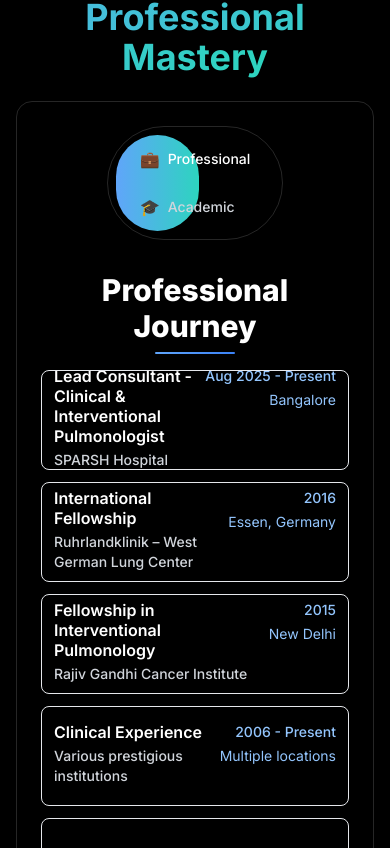
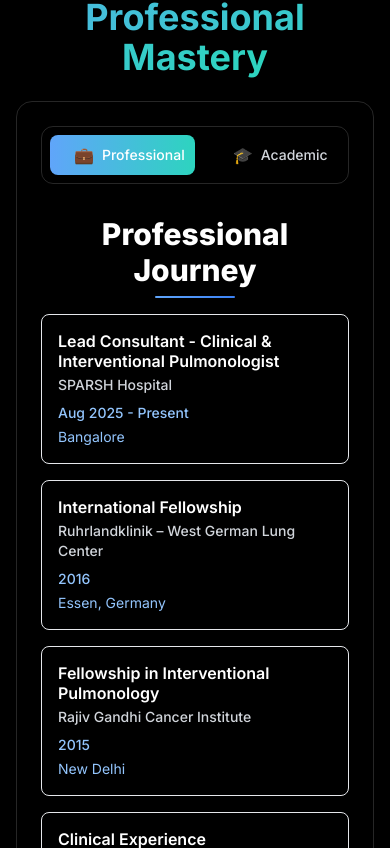
Before and after one commit to doc-techy/Dr-Kedar, a Next.js app: page / in a window 390 px wide. Shown: the part 1496-2344 px from the top of the page. Built offline with nearby package versions, Linux system fonts and the light colour scheme.

Commit message:
added data

```diff
--- a/src/components/AboutSection.tsx
+++ b/src/components/AboutSection.tsx
@@ -156,7 +156,7 @@
   return (
     <section id="about" className="py-6 lg:py-8 relative overflow-hidden min-h-[calc(100vh-148px)]">
 
-      <div className="relative max-w-7xl mx-auto px-4 sm:px-6 lg:px-8">
+        <div className="relative max-w-8xl mx-auto px-4 sm:px-6 lg:px-8">
         <div className="text-center mb-6">
           {/* <div className="inline-flex items-center gap-2 bg-gradient-to-r from-blue-600 to-teal-600 text-white px-4 py-2 rounded-full text-sm font-medium mb-4 shadow-lg">
             <div className="w-2 h-2 bg-white rounded-full animate-pulse"></div>
@@ -178,17 +178,17 @@
 
             {/* Mobile Toggle Button - Only visible on mobile */}
             <div className="lg:hidden mb-8">
-              <div className={`${isDarkMode ? 'bg-white/8 backdrop-blur-3xl border border-white/15' : 'bg-white border border-gray-200'} rounded-full p-2 shadow-lg relative w-fit mx-auto`}>
+              <div className={`${isDarkMode ? 'bg-white/8 backdrop-blur-3xl border border-white/15' : 'bg-white border border-gray-200'} rounded-xl p-2 shadow-lg relative w-full max-w-lg mx-auto flex`}>
                 <div
-                  className={`absolute top-2 bottom-2 bg-gradient-to-r from-blue-400 to-teal-400 rounded-full transition-all duration-300 ease-in-out ${
+                  className={`absolute top-2 bottom-2 bg-gradient-to-r from-blue-400 to-teal-400 rounded-lg transition-all duration-300 ease-in-out ${
                     activeTab === 'professional'
-                      ? 'left-2 w-[calc(50%-0.25rem)]'
-                      : 'left-[calc(50%-0.25rem)] w-[calc(50%-0.25rem)]'
+                      ? 'left-2 w-[calc(50%-0.5rem)]'
+                      : 'left-[calc(50%-0.5rem)] w-[calc(50%-0.5rem)]'
                   }`}
                 ></div>
                 <button
                   onClick={() => setActiveTab('professional')}
-                  className={`px-6 py-3 rounded-full font-medium text-sm transition-all duration-300 flex items-center gap-2 cursor-pointer relative z-10 ${
+                  className={`px-6 py-2 rounded-lg font-medium text-sm transition-all duration-300 flex items-center gap-2 cursor-pointer relative z-10 ${
                     activeTab === 'professional'
                       ? 'text-white'
                       : `${isDarkMode ? 'text-gray-300 hover:text-white' : 'text-gray-600 hover:text-gray-900'}`
@@ -199,7 +199,7 @@
                 </button>
                 <button
                   onClick={() => setActiveTab('academic')}
-                  className={`px-6 py-3 rounded-full font-medium text-sm transition-all duration-300 flex items-center gap-2 cursor-pointer relative z-10 ${
+                  className={`px-6 py-2 rounded-lg font-medium text-sm transition-all duration-300 flex items-center gap-2 cursor-pointer relative z-10 ${
                     activeTab === 'academic'
                       ? 'text-white'
                       : `${isDarkMode ? 'text-gray-300 hover:text-white' : 'text-gray-600 hover:text-gray-900'}`
@@ -211,9 +211,9 @@
               </div>
             </div>
 
-            <div className="grid lg:grid-cols-2 gap-6">
+            <div className="grid grid-cols-1 lg:grid-cols-2 gap-8 lg:gap-12">
               {/* Professional Background */}
-              <div className={`space-y-3 ${activeTab === 'professional' ? 'block' : 'hidden'} lg:block`}>
+              <div className={`space-y-4 ${activeTab === 'professional' ? 'block' : 'hidden'} lg:block`}>
                 <div className="text-center mb-4">
                       <h4 className={`text-3xl font-black ${isDarkMode ? 'text-white' : 'text-gray-900'} mb-2 flex items-center justify-center`}>
                         {/* <div className="w-3 h-3 bg-gradient-to-r from-blue-500 to-blue-600 rounded-full mr-3 shadow-sm"></div> */}
@@ -226,10 +226,10 @@
                   const colorClasses = getColorClasses(item.color);
                   const lightModeClasses = `${colorClasses.bg} ${colorClasses.border} backdrop-blur-sm shadow-md`;
                   return (
-                    <div key={item.id} className={`${isDarkMode ? 'bg-white/6 backdrop-blur-2xl border border-white/12' : lightModeClasses} p-3 rounded-lg shadow-lg relative overflow-hidden group hover:shadow-2xl hover:-translate-y-2 hover:scale-[1.02] transition-all duration-500 ease-out h-[100px] flex items-center cursor-pointer isolate hover:z-10`}>
-                      <div className="flex items-start space-x-3 w-full">
+                    <div key={item.id} className={`${isDarkMode ? 'bg-white/6 backdrop-blur-2xl border border-white/12' : lightModeClasses} p-4 rounded-lg shadow-lg relative overflow-hidden group hover:shadow-2xl hover:-translate-y-2 hover:scale-[1.02] transition-all duration-500 ease-out h-auto lg:h-[110px] lg:flex lg:items-center cursor-pointer isolate hover:z-10`}>
+                      <div className="flex flex-col lg:flex-row lg:items-start space-y-2 lg:space-y-0 lg:space-x-4 w-full">
                         <div className="flex-1 min-w-0">
-                          <div className="flex justify-between items-start mb-1">
+                          <div className="flex flex-col lg:flex-row lg:justify-between lg:items-start">
                             <div className="flex-1">
                               {item.role ? (
                                 <>
@@ -240,7 +240,7 @@
                                 <div className="h-8"></div>
                               )}
                             </div>
-                            <div className="text-right flex-shrink-0 ml-2">
+                            <div className="lg:text-right flex-shrink-0 lg:ml-2 mt-2 lg:mt-0">
                               {item.timePeriod ? (
                                 <>
                                   <span className={`${isDarkMode ? 'text-blue-300' : 'text-blue-600'} text-sm font-medium block`}>
@@ -261,7 +261,7 @@
               </div>
 
               {/* Educational Background */}
-              <div className={`space-y-3 ${activeTab === 'academic' ? 'block' : 'hidden'} lg:block`}>
+              <div className={`space-y-4 ${activeTab === 'academic' ? 'block' : 'hidden'} lg:block`}>
                 <div className="text-center mb-4">
                       <h4 className={`text-3xl font-black ${isDarkMode ? 'text-white' : 'text-gray-900'} mb-2 flex items-center justify-center`}>
                         {/* <div className="w-3 h-3 bg-gradient-to-r from-teal-500 to-teal-600 rounded-full mr-3 shadow-sm"></div> */}
@@ -274,10 +274,10 @@
                   const colorClasses = getColorClasses(item.color);
                   const lightModeClasses = `${colorClasses.bg} ${colorClasses.border} backdrop-blur-sm shadow-md`;
                   return (
-                    <div key={item.id} className={`${isDarkMode ? 'bg-white/6 backdrop-blur-2xl border border-white/12' : lightModeClasses} p-3 rounded-lg shadow-lg relative overflow-hidden group hover:shadow-2xl hover:-translate-y-2 hover:scale-[1.02] transition-all duration-500 ease-out h-[100px] flex items-center cursor-pointer isolate hover:z-10`}>
-                      <div className="flex items-start space-x-3 w-full">
+                    <div key={item.id} className={`${isDarkMode ? 'bg-white/6 backdrop-blur-2xl border border-white/12' : lightModeClasses} p-4 rounded-lg shadow-lg relative overflow-hidden group hover:shadow-2xl hover:-translate-y-2 hover:scale-[1.02] transition-all duration-500 ease-out h-auto lg:h-[110px] lg:flex lg:items-center cursor-pointer isolate hover:z-10`}>
+                      <div className="flex flex-col lg:flex-row lg:items-start space-y-2 lg:space-y-0 lg:space-x-4 w-full">
                         <div className="flex-1 min-w-0">
-                          <div className="flex justify-between items-start mb-1">
+                          <div className="flex flex-col lg:flex-row lg:justify-between lg:items-start">
                             <div className="flex-1">
                               {item.title ? (
                                 <>
@@ -288,7 +288,7 @@
                                 <div className="h-8"></div>
                               )}
                             </div>
-                            <div className="text-right flex-shrink-0 ml-2">
+                            <div className="lg:text-right flex-shrink-0 lg:ml-2 mt-2 lg:mt-0">
                               {item.timePeriod ? (
                                 <>
                                   <span className={`${isDarkMode ? 'text-blue-300' : 'text-blue-600'} text-sm font-medium block`}>
```
